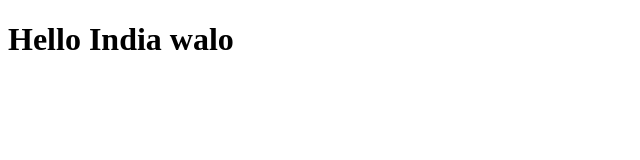
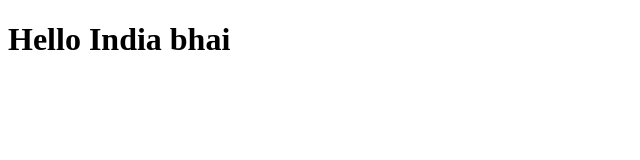
Before and after one commit to Adirohansuyal/SW, a plain HTML site: page hello-world-site/index.html in a window 1280 px wide. Shown: the full height of the page, 0-640 px from the left. Drawn offline with Linux system fonts and the light colour scheme.

Commit message:
Changed hello india walo to hello india bhai

```diff
--- a/hello-world-site/index.html
+++ b/hello-world-site/index.html
@@ -6,6 +6,6 @@
     <title>Experimental Version</title>
 </head>
 <body>
-    <h1>Hello India walo</h1>
+    <h1>Hello India bhai</h1>
 </body>
 </html>
```
